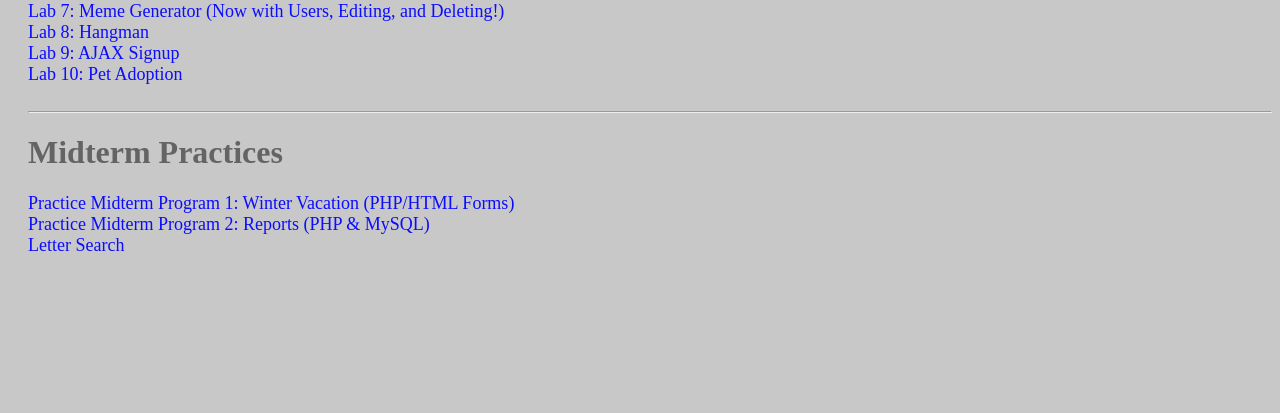
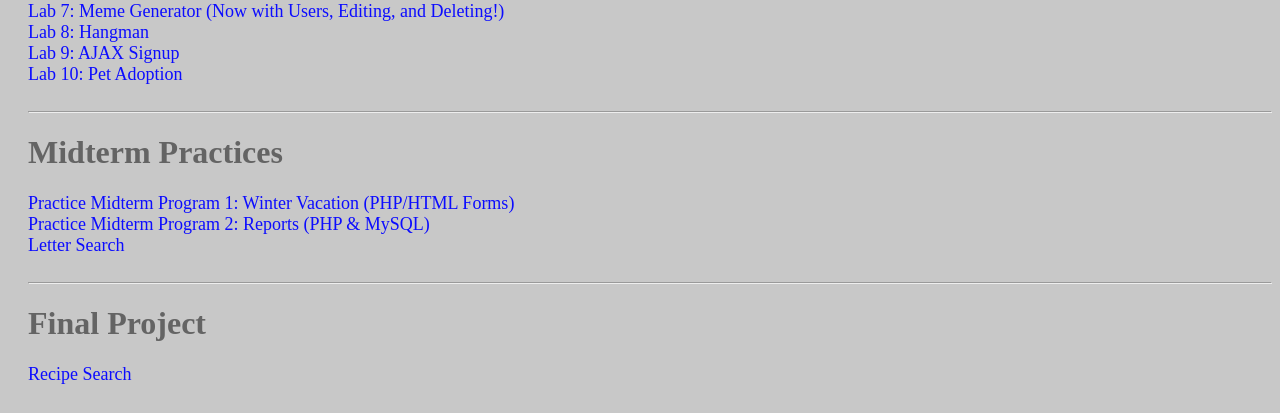
Before and after one commit to nevayeh/cst336, a PHP site: page / in a window 1280 px wide. Shown: the part 397-810 px from the top of the page. Before the commit the page ends 648 px from the top, so only its background shows below. Run offline with PHP 8.4, Linux system fonts and the light colour scheme.

Commit message:
added final project to landing page

```diff
--- a/index.php
+++ b/index.php
@@ -39,6 +39,12 @@
             <a href="./practice/midterm-practice2/index.php" target="_blank">Practice Midterm Program 2: Reports (PHP & MySQL)</a><br/>
             <a href="./practice/practice-midterm-with-luis/index.php" target="_blank">Letter Search</a><br/>
 
+            <br/>
+            <hr>
+
+            <h1>Final Project</h1>
+            <a href="https://cst336-nevayeh-final.herokuapp.com/index.php" target="_blank">Recipe Search</a>
+
         </div>
 
     </body>
```
